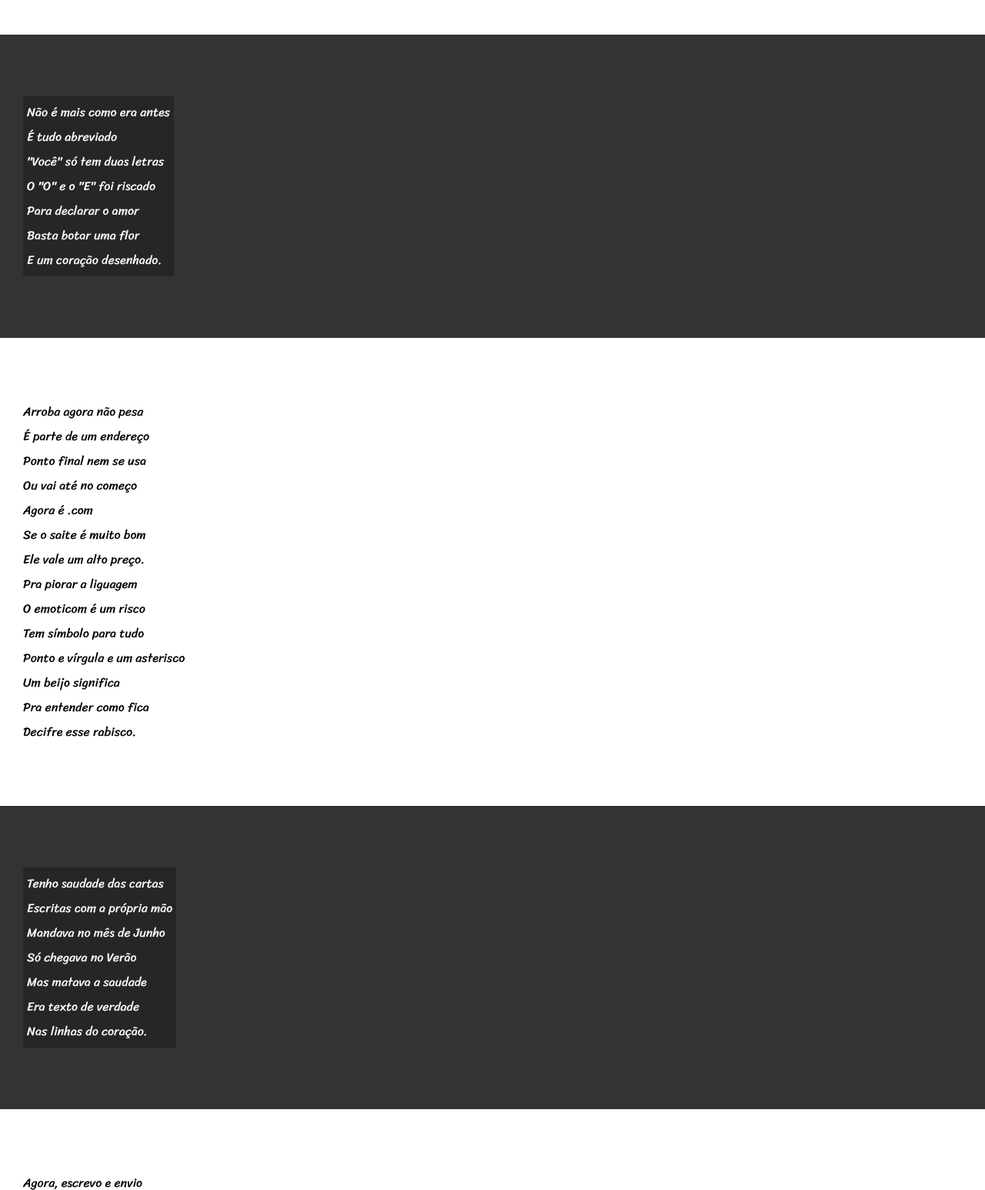
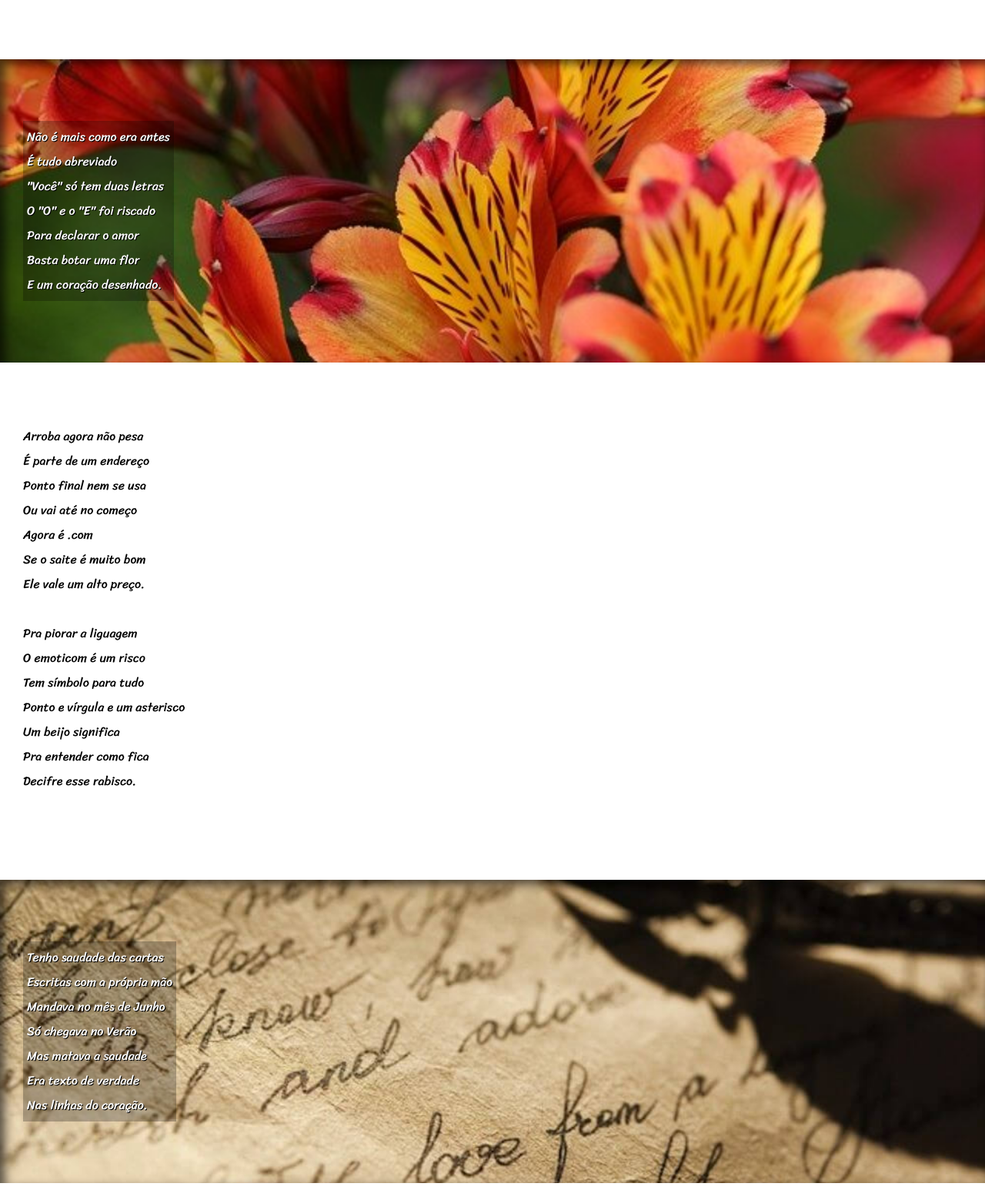
Before and after one commit to daviribeiroads/HTML-CSS, a plain HTML site: page DESAFIO/DESAFIO 3/cordel.html in a window 1280 px wide. Shown: the part 547-2093 px from the top of the page at 77% size. Drawn offline with Linux system fonts and the light colour scheme.

Commit message:
desafio 3 atualização

```diff
--- a/DESAFIO/DESAFIO 3/cordel.html
+++ b/DESAFIO/DESAFIO 3/cordel.html
@@ -26,7 +26,7 @@
         </p>
     </section>
 
-    <section class="imagen">
+    <section class="imagen" id="img01">
         <p>
             Não é mais como era antes <br>
             É tudo abreviado <br>
@@ -60,7 +60,7 @@
         </p>
     </section>
 
-    <section class="imagen">
+    <section class="imagen" id="img02">
         <p>
             Tenho saudade das cartas <br>
             Escritas com a própria mão <br>
@@ -95,7 +95,7 @@
     </section>
 
     <footer>
-        <p>Site criado por Davi Ribeiro pelo curso em video</p>
+        <p>Site criado por Davi Ribeiro pelo <a href="https://www.cursoemvideo.com/" target="_blank">curso em video</a></p>
     </footer>
 </body>
 </html>
--- a/DESAFIO/DESAFIO 3/estilo/style.css
+++ b/DESAFIO/DESAFIO 3/estilo/style.css
@@ -45,6 +45,7 @@ header > h1{
 
 header > p{
     padding-bottom: 50px;
+
 }
 
 a{
@@ -65,6 +66,12 @@ section {
     font-family: var(--fonte3);
 }
 
+section > p {
+    padding-bottom: 2em;
+
+
+}
+
 section.normal {
     background-color: white;
     color: black;
@@ -73,12 +80,26 @@ section.normal {
 section.imagen {
     background-color: rgb(51, 51, 51);
     color: white;
+    box-shadow: inset 6px 6px 13px 0px rgba(0, 0, 0, 0.626);
+    background-size: cover;
+    background-attachment: fixed;
+    background-position: center;
 }
 
 section.imagen > p{
     display: inline-block;
     padding: 5px;
     background-color: rgb(0, 0, 0, 0.253);
+    text-shadow: 1px 1px 0px black;
+
+}
+
+section#img01 {
+    background-image: url('../imagens/flor.jpg');
+}
+
+section#img02 {
+    background-image: url('../imagens/carta.jpg');
 }
 
 footer{
```
Also changed, not shown: DESAFIO/DESAFIO 3/imagens/praia.jpeg (added).
